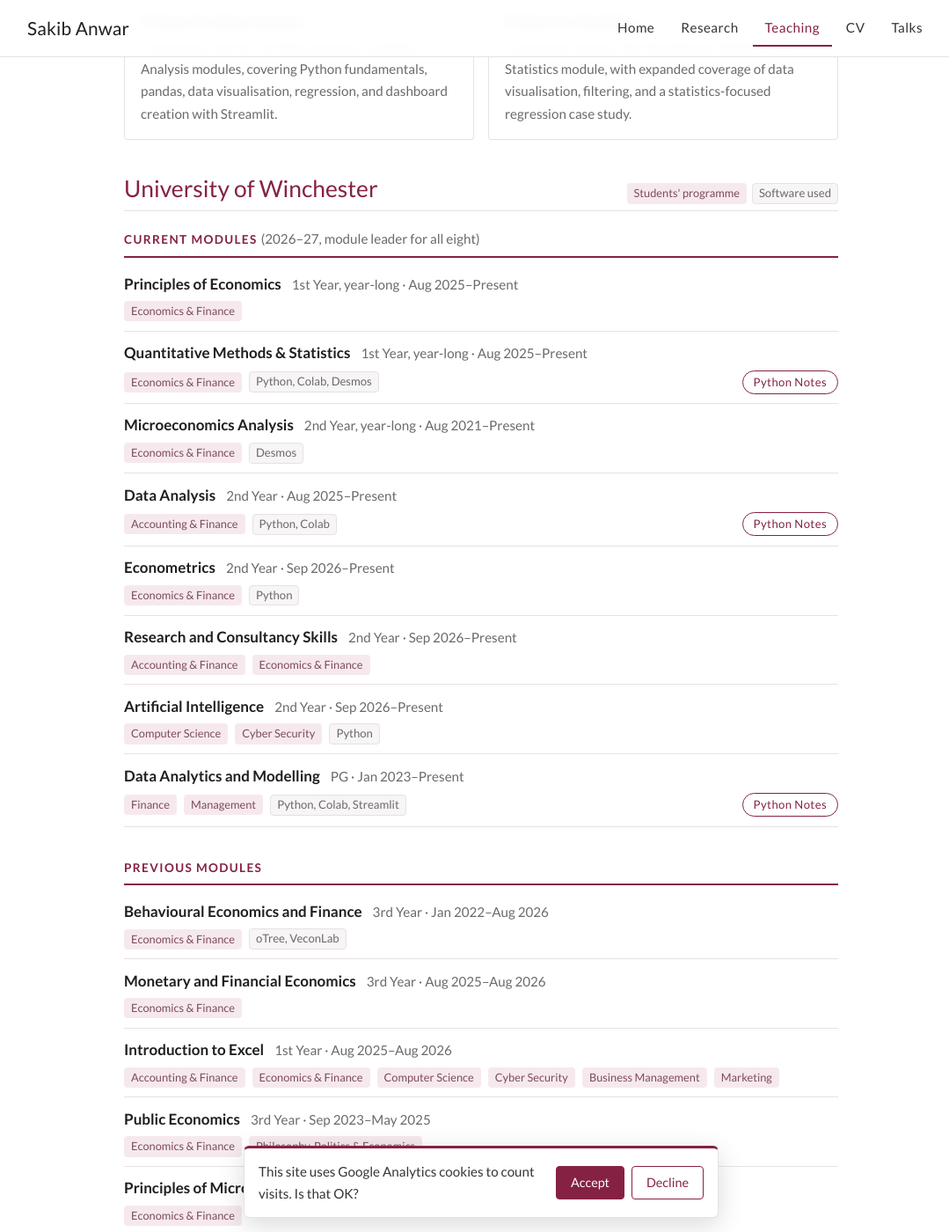
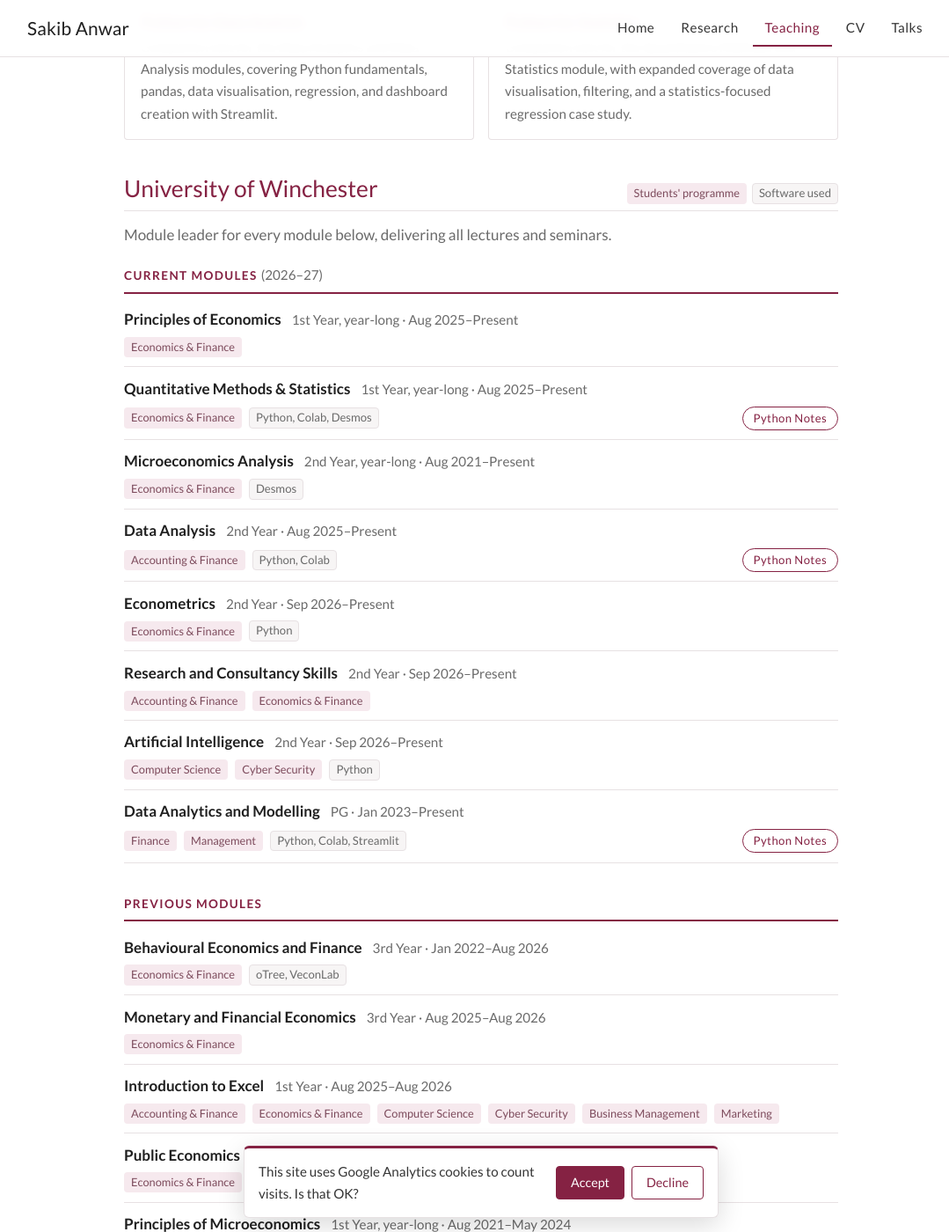
Before and after one commit to sakibanwar/sakibanwar.github.io, a Jekyll site: the page built from teaching.md, in a window 1280 px wide and 1400 px high, scrolled down 547 px. Shown: the whole window at 88% size, without its empty margins (93-1172 px from the left). Built offline with Jekyll 4.4.1, drawn with Linux system fonts in a browser that asks for light colours.

Commit message:
Add a lectures-and-seminars line under the Winchester heading
New `summary` field on teaching places, shown under the institution name
on the Teaching page and in the PDF CV. Editable in Pages CMS.

Co-Authored-By: Claude Opus 5.5 <noreply@anthropic.com>

```diff
--- a/_data/teaching.yml
+++ b/_data/teaching.yml
@@ -51,6 +51,7 @@ textbooks:
       study.
 
 # Each place has one or more module lists.
+#   summary    a line under the place name, on the website and in the PDF
 #   note       in brackets after a place name, a list heading or a module's level;
 #              PDF only unless note_on_website: true (list headings and modules)
 #   compact    PDF only: print the modules on one line, "Name (dates), ..."
@@ -60,9 +61,10 @@ textbooks:
 places:
   - name: University of Winchester
     note: Senior Lecturer, Sep 2026–Present; Lecturer, Aug 2021–Aug 2026
+    summary: Module leader for every module below, delivering all lectures and seminars.
     groups:
       - title: Current Modules
-        note: 2026–27, module leader for all eight
+        note: 2026–27
         note_on_website: true
         modules:
           - name: Principles of Economics
--- a/_layouts/teaching.html
+++ b/_layouts/teaching.html
@@ -41,6 +41,9 @@ layout: default
     {%- else %}
     <h2>{{ place.name }}</h2>
     {%- endif %}
+    {%- if place.summary and place.summary != "" %}
+    <p class="place-summary">{{ place.summary }}</p>
+    {%- endif %}
     {%- for group in place.groups %}
     {%- assign modules = group.modules | where_exp: "m", "m.hide_from_website != true" %}
     {%- if group.title and group.title != "" %}
--- a/assets/css/style.css
+++ b/assets/css/style.css
@@ -193,6 +193,8 @@ html:not(.js) .pill-toggle { display: none; }
 }
 .content .section-head h2 { margin: 0; padding: 0; border: 0; }
 .content .section-head + .group-title { margin-top: 1.2rem; }
+.content .place-summary { margin: -.3rem 0 0; color: var(--muted); }
+.content .place-summary + .group-title { margin-top: 1.2rem; }
 .legend { display: flex; gap: 6px; margin: 0; }
 
 /* CV */
```
Also changed, not shown: .pages.yml, 1 other file.
